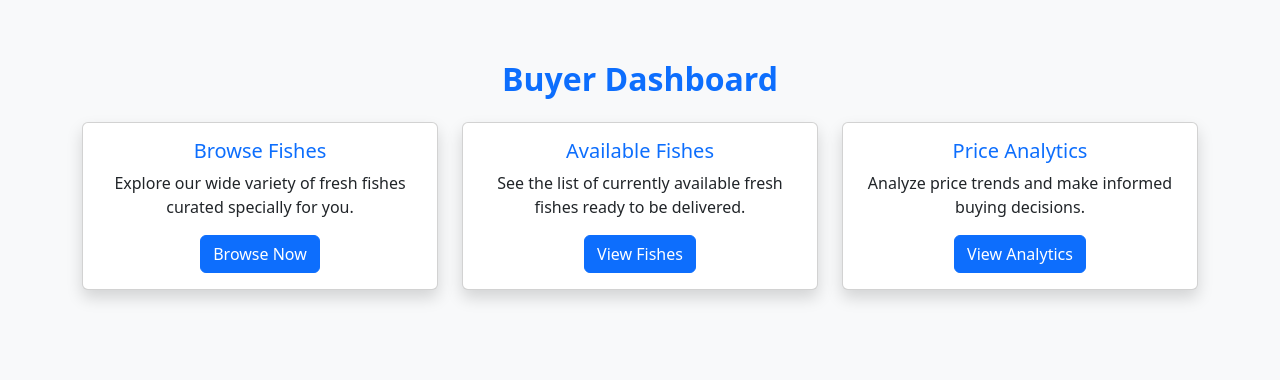
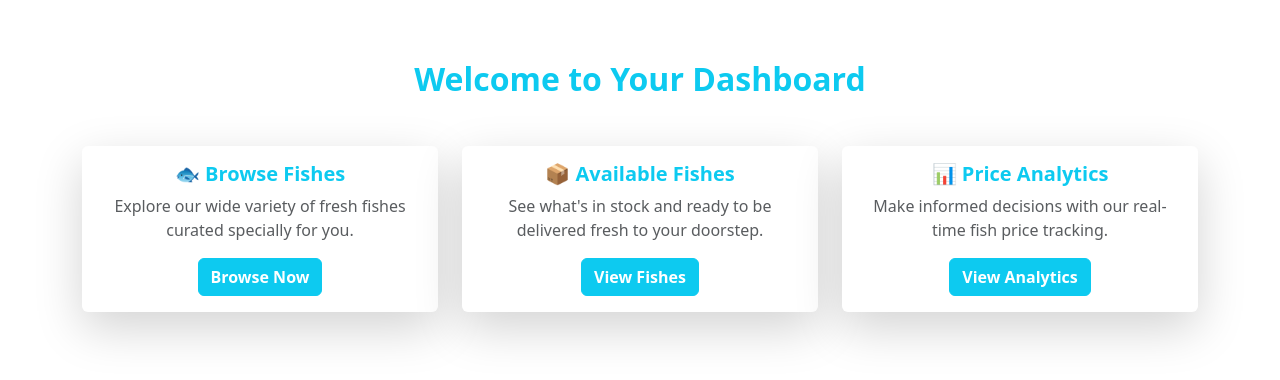
Before and after one commit to Meghana-108/hanuman, a React (Vite) app: page /buyer-dashboard in a window 1280 px wide. Shown: the top 380 px of the page. Built offline with nearby package versions, Linux system fonts and the light colour scheme.

Commit message:
some commit

```diff
--- a/package.json
+++ b/package.json
@@ -26,7 +26,8 @@
     "react-chartjs-2": "^5.3.0",
     "react-dom": "^19.1.0",
     "react-router-dom": "^7.6.1",
-    "recharts": "^2.15.3"
+    "recharts": "^2.15.3",
+    "socket.io-client": "^4.8.1"
   },
   "devDependencies": {
     "@eslint/js": "^9.25.0",
--- a/src/App.jsx
+++ b/src/App.jsx
@@ -12,7 +12,7 @@ import BuyerDashboard from "./components/BuyerDashboard";
 import AvailableFishes from "./components/AvailableFishes";
 import PriceAnalytics from "./components/PriceAnalytics";
 import BrowseFishes from "./components/BrowseFishes";
-
+import OrderPage from './components/OrderPage';
 const App = () => {
   return (
     <Router>
@@ -29,6 +29,7 @@ const App = () => {
         <Route path="/available-fishes" element={<AvailableFishes/>}/>
         <Route path="/price-analytics" element={<PriceAnalytics/>}/>
         <Route path="/browse" element={<BrowseFishes/>}/>
+         <Route path="/order/:fishId" element={<OrderPage />} />
       </Routes>
     </Router>
   );
--- a/src/Backend/Server.js
+++ b/src/Backend/Server.js
@@ -424,6 +424,28 @@ app.get('/api/fishes', async (req, res) => {
   }
 });
 
+app.get('/api/fishes/:id', async (req, res) => {
+  try {
+    const fish = await Fish.findById(req.params.id).populate('fishermanId', 'name');
+    if (!fish) return res.status(404).json({ message: 'Fish not found' });
+
+    // Return data with fisherman name as fishermenName for frontend convenience
+    res.json({
+      _id: fish._id,
+      fishName: fish.fishName,
+      price: fish.price,
+      imageUrl: fish.imageUrl,
+      fishermenName: fish.fishermanId?.name || 'Unknown',
+      location: fish.location,
+      status: fish.status,
+      createdAt: fish.createdAt,
+    });
+  } catch (err) {
+    console.error(err);
+    res.status(500).json({ message: 'Server error' });
+  }
+});
+
 
 // Start server
 app.listen(PORT, () => {
--- a/src/components/BrowseFishes.jsx
+++ b/src/components/BrowseFishes.jsx
@@ -1,15 +1,17 @@
+// src/components/BrowseFishes.js
 import React, { useEffect, useState } from 'react';
 import { Container, Row, Col, Card, Button, Spinner } from 'react-bootstrap';
+import { useNavigate } from 'react-router-dom';
 
 const BrowseFishes = () => {
   const [fishes, setFishes] = useState([]);
   const [loading, setLoading] = useState(true);
+  const navigate = useNavigate();
 
   useEffect(() => {
     fetch('http://localhost:5000/api/fishes')
       .then((res) => res.json())
       .then((data) => {
-        console.log("Fetched fishes:", data);
         setFishes(data);
         setLoading(false);
       })
@@ -18,6 +20,10 @@ const BrowseFishes = () => {
         setLoading(false);
       });
   }, []);
+
+const goToOrderPage = (fishId) => {
+  navigate(`/order/${fishId}`);
+};
 
   if (loading) {
     return (
@@ -29,11 +35,11 @@ const BrowseFishes = () => {
 
   return (
     <Container className="mt-4">
-      <h2 className="mb-4 text-primary text-center">Browse Fishes</h2>
+      <h2 className="text-center text-primary mb-4">🐟 Browse Fishes</h2>
       <Row className="g-4">
         {fishes.map((fish) => (
           <Col md={4} key={fish._id}>
-            <Card className="h-100 shadow">
+            <Card className="h-100 shadow-sm">
               <Card.Img
                 variant="top"
                 src={`http://localhost:5000${fish.imageUrl}`}
@@ -43,12 +49,13 @@ const BrowseFishes = () => {
               <Card.Body className="d-flex flex-column">
                 <Card.Title>{fish.fishName}</Card.Title>
                 <Card.Text>
-                  <strong>Price:</strong> ${fish.price}
-                  <br />
+                  <strong>Price:</strong> ${fish.price}<br />
                   <strong>Fisherman:</strong> {fish.fishermenName || 'Unknown'}
                 </Card.Text>
                 <div className="mt-auto d-flex justify-content-between">
-                  <Button variant="success">Order</Button>
+                <Button variant="success" onClick={() => goToOrderPage(fish._id)}>
+  Order
+</Button>
                   <Button variant="warning">Negotiate</Button>
                 </div>
               </Card.Body>
--- a/src/components/BuyerDashboard.jsx
+++ b/src/components/BuyerDashboard.jsx
@@ -4,19 +4,19 @@ import { Link } from 'react-router-dom';
 
 const BuyerDashboard = () => {
   return (
-    <div className="bg-light" style={{ minHeight: '100vh', paddingTop: '60px' }}>
+    <div className="bg-white" style={{ minHeight: '100vh', paddingTop: '60px' }}>
       <Container>
-        <h2 className="text-center text-primary fw-bold mb-4">Buyer Dashboard</h2>
+        <h2 className="text-center text-info fw-bold mb-5">Welcome to Your Dashboard</h2>
         <Row className="g-4 justify-content-center">
           {/* Card 1: Browse Fishes */}
           <Col md={4}>
-            <Card className="shadow h-100">
+            <Card className="shadow-lg border-0 h-100">
               <Card.Body className="text-center">
-                <Card.Title className="text-primary">Browse Fishes</Card.Title>
-                <Card.Text>
+                <Card.Title className="text-info fw-semibold">🐟 Browse Fishes</Card.Title>
+                <Card.Text className="text-muted">
                   Explore our wide variety of fresh fishes curated specially for you.
                 </Card.Text>
-                <Button as={Link} to="/browse" variant="primary">
+                <Button as={Link} to="/browse" variant="info" className="text-white fw-bold">
                   Browse Now
                 </Button>
               </Card.Body>
@@ -25,13 +25,13 @@ const BuyerDashboard = () => {
 
           {/* Card 2: View Available Fishes */}
           <Col md={4}>
-            <Card className="shadow h-100">
+            <Card className="shadow-lg border-0 h-100">
               <Card.Body className="text-center">
-                <Card.Title className="text-primary">Available Fishes</Card.Title>
-                <Card.Text>
-                  See the list of currently available fresh fishes ready to be delivered.
+                <Card.Title className="text-info fw-semibold">📦 Available Fishes</Card.Title>
+                <Card.Text className="text-muted">
+                  See what's in stock and ready to be delivered fresh to your doorstep.
                 </Card.Text>
-                <Button as={Link} to="/available-fishes" variant="primary">
+                <Button as={Link} to="/available-fishes" variant="info" className="text-white fw-bold">
                   View Fishes
                 </Button>
               </Card.Body>
@@ -40,13 +40,13 @@ const BuyerDashboard = () => {
 
           {/* Card 3: View Price Analytics */}
           <Col md={4}>
-            <Card className="shadow h-100">
+            <Card className="shadow-lg border-0 h-100">
               <Card.Body className="text-center">
-                <Card.Title className="text-primary">Price Analytics</Card.Title>
-                <Card.Text>
-                  Analyze price trends and make informed buying decisions.
+                <Card.Title className="text-info fw-semibold">📊 Price Analytics</Card.Title>
+                <Card.Text className="text-muted">
+                  Make informed decisions with our real-time fish price tracking.
                 </Card.Text>
-                <Button as={Link} to="/price-analytics" variant="primary">
+                <Button as={Link} to="/price-analytics" variant="info" className="text-white fw-bold">
                   View Analytics
                 </Button>
               </Card.Body>
--- /dev/null
+++ b/src/components/OrderPage.jsx
@@ -0,0 +1,105 @@
+// src/pages/OrderPage.jsx
+import React, { useState, useEffect } from 'react';
+import { Container, Card, Button, Form, Row, Col, Spinner } from 'react-bootstrap';
+import { useParams } from 'react-router-dom';
+
+const OrderPage = () => {
+  const { fishId } = useParams();
+  const [fish, setFish] = useState(null);
+  const [quantity, setQuantity] = useState(1);
+  const [loading, setLoading] = useState(true);
+
+  useEffect(() => {
+    const fetchFish = async () => {
+      try {
+        const res = await fetch(`http://localhost:5000/api/fishes/${fishId}`);
+        if (!res.ok) throw new Error('Failed to fetch fish');
+        const data = await res.json();
+        setFish(data);
+      } catch (error) {
+        console.error(error);
+        setFish(null);
+      } finally {
+        setLoading(false);
+      }
+    };
+
+    fetchFish();
+  }, [fishId]);
+
+  const handlePlaceOrder = () => {
+    alert(`Order placed for ${quantity} ${fish.fishName}(s) at $${(fish.price * quantity).toFixed(2)} total.`);
+    // You can add actual order submission logic here
+  };
+
+  if (loading) {
+    return (
+      <Container className="text-center my-5">
+        <Spinner animation="border" />
+      </Container>
+    );
+  }
+
+  if (!fish) {
+    return (
+      <Container className="text-center my-5">
+        <h4>Fish not found.</h4>
+      </Container>
+    );
+  }
+
+  const total = (fish.price * quantity).toFixed(2);
+
+  return (
+    <Container style={{ maxWidth: 600 }} className="my-5">
+      <Card className="shadow-sm p-3">
+        <Row>
+          <Col md={5} className="d-flex align-items-center">
+            <Card.Img
+              src={`http://localhost:5000${fish.imageUrl}`}
+              alt={fish.fishName}
+              style={{ borderRadius: '8px', maxHeight: 180, objectFit: 'cover' }}
+            />
+          </Col>
+          <Col md={7}>
+            <Card.Body>
+              <Card.Title className="fs-3 fw-bold">{fish.fishName}</Card.Title>
+              <Card.Text className="text-muted mb-2">
+                Fisherman: <span className="text-dark">{fish.fishermenName || 'Unknown'}</span>
+              </Card.Text>
+              <Card.Text className="fs-5 fw-semibold mb-4">
+                Price: ${fish.price.toFixed(2)} / unit
+              </Card.Text>
+
+              <Form.Group controlId="quantity" className="mb-3">
+                <Form.Label className="fw-semibold">Quantity</Form.Label>
+                <Form.Control
+                  type="number"
+                  min={1}
+                  value={quantity}
+                  onChange={(e) => setQuantity(e.target.value < 1 ? 1 : Number(e.target.value))}
+                  style={{ maxWidth: 100 }}
+                />
+              </Form.Group>
+
+              <h5>
+                Total: <span className="text-success fw-bold">${total}</span>
+              </h5>
+
+              <Button
+                variant="success"
+                className="mt-3 px-4 fw-semibold"
+                style={{ width: '100%' }}
+                onClick={handlePlaceOrder}
+              >
+                Place Order
+              </Button>
+            </Card.Body>
+          </Col>
+        </Row>
+      </Card>
+    </Container>
+  );
+};
+
+export default OrderPage;
--- a/src/components/PriceAnalytics.jsx
+++ b/src/components/PriceAnalytics.jsx
@@ -1,6 +1,5 @@
-// PriceAnalytics.jsx
 import React, { useEffect, useState } from 'react';
-import { Container } from 'react-bootstrap';
+import { Container, Spinner, Alert } from 'react-bootstrap';
 import axios from 'axios';
 import {
   ResponsiveContainer,
@@ -13,33 +12,36 @@ import {
 } from 'recharts';
 
 const PriceAnalytics = () => {
-    console.log("hello")
   const [data, setData] = useState([]);
   const [loading, setLoading] = useState(true);
+  const [error, setError] = useState(null);
 
   useEffect(() => {
     const fetchAnalytics = async () => {
       try {
         const token = localStorage.getItem('token');
-        console.log('Token from localStorage:', token);
+        if (!token) {
+          setError('User not authenticated. Please login.');
+          setLoading(false);
+          return;
+        }
 
         const res = await axios.get('http://localhost:5000/api/fishes/price-range-chart', {
           headers: { Authorization: `Bearer ${token}` }
         });
 
         if (res.data.success) {
-          // Add priceRange field = maxPrice - minPrice
           const chartData = res.data.data.map(item => ({
             ...item,
             priceRange: item.maxPrice - item.minPrice
           }));
-          console.log("Received data:", chartData);
           setData(chartData);
+          setError(null);
         } else {
-          console.error('Failed to fetch chart data');
+          setError('Failed to fetch chart data from server.');
         }
       } catch (err) {
-        console.error('Error fetching chart data:', err.message);
+        setError('Error fetching chart data: ' + err.message);
       } finally {
         setLoading(false);
       }
@@ -50,10 +52,26 @@ const PriceAnalytics = () => {
 
   return (
     <Container className="py-5">
-      <h2 className="text-primary text-center mb-4 fw-bold">Fish Price Analytics</h2>
-      {loading ? (
-        <p className="text-center">Loading...</p>
-      ) : (
+      <h2 className="text-info text-center mb-4 fw-bold">Fish Price Analytics</h2>
+
+      {loading && (
+        <div className="text-center my-5">
+          <Spinner animation="border" variant="primary" />
+          <p className="mt-3">Loading data, please wait...</p>
+        </div>
+      )}
+
+      {error && (
+        <Alert variant="danger" className="text-center">
+          {error}
+        </Alert>
+      )}
+
+      {!loading && !error && data.length === 0 && (
+        <p className="text-center text-muted">No data available to display.</p>
+      )}
+
+      {!loading && !error && data.length > 0 && (
         <ResponsiveContainer width="100%" height={400}>
           <BarChart
             data={data}
@@ -68,8 +86,8 @@ const PriceAnalytics = () => {
             />
             <YAxis dataKey="name" type="category" />
             <Tooltip />
-            <Bar dataKey="minPrice" stackId="a" fill="#90caf9" name="Min Price" />
-            <Bar dataKey="priceRange" stackId="a" fill="#1976d2" name="Price Range" />
+            <Bar dataKey="minPrice" stackId="a" fill="#0dcaf0" name="Min Price" />
+            <Bar dataKey="priceRange" stackId="a" fill="#0d6efd" name="Price Range" />
           </BarChart>
         </ResponsiveContainer>
       )}
```
Also changed, not shown: 1 other file (tests, documents, lock files or other folders).
